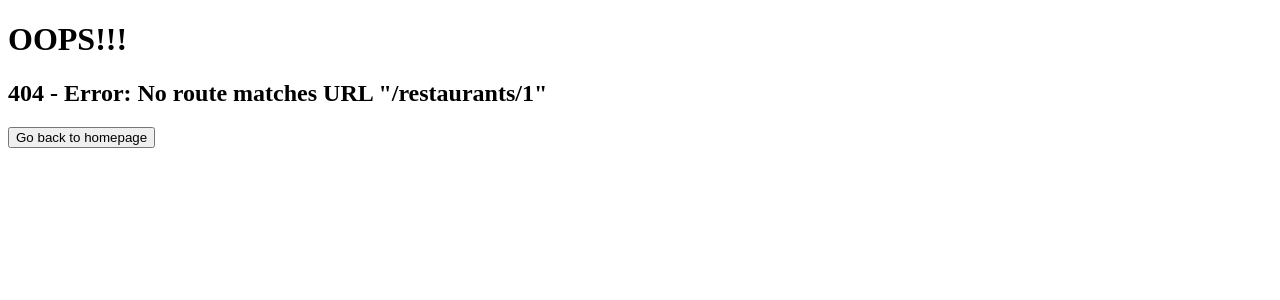
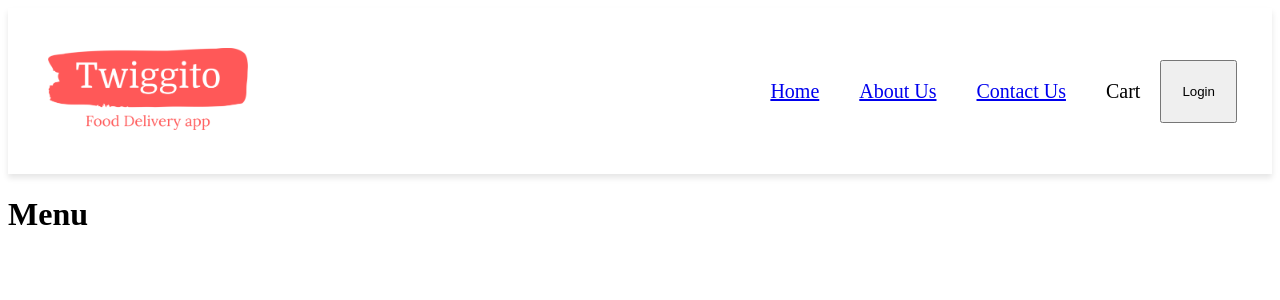
Before and after one commit to madhushreesk/namaste-react-2, a React (Vite) app: page /restaurants/1 in a window 1280 px wide. Before the commit this address had no page. Shown: the top 300 px of the page. Built offline with nearby package versions, Linux system fonts and the light colour scheme; no server answers.

Commit message:
fetched menu api from swiggy

```diff
--- a/index.css
+++ b/index.css
@@ -48,9 +48,6 @@
     cursor: pointer;
 }
 
-
-
-
 .search {
     padding: 10px;
 }
@@ -97,7 +94,7 @@
 
 .shimmer-card{
     margin: 8px;
-    padding: 5px;
+    padding: 8px;
     width: 200px;
     height: 350px;
     background-color: #f0f0f0;
--- a/src/App.js
+++ b/src/App.js
@@ -6,6 +6,7 @@ import { Outlet, RouterProvider, createBrowserRouter } from "react-router-dom";
 import About from "./components/About";
 import ContactUs from "./components/ContactUs";
 import Error404 from "./components/404Error";
+import RestaurantMenu from "./components/RestaurantMenu";
 
 // const swiggy_api = "https://www.swiggy.com/dapi/restaurants/list/v5?lat=12.9351929&lng=77.62448069999999&page_type=DESKTOP_WEB_LISTING"
 
@@ -35,6 +36,10 @@ const appRouter = createBrowserRouter([
         path: "/contact",
         element: <ContactUs />,
       },
+      {
+        path: "/restaurants/:resId",
+        element: <RestaurantMenu />,
+      },
     ],
     errorElement: <Error404 />,
   },
--- a/src/components/Body.js
+++ b/src/components/Body.js
@@ -31,6 +31,8 @@ const Body = () => {
 
     setOriginalListOfRestaurant(restaurants);
     setListOfRestaurant(restaurants);
+
+    console.log(restaurants);
   };
 
   return listOfRestaurant.length === 0 ? (
--- a/src/components/Header.js
+++ b/src/components/Header.js
@@ -1,5 +1,6 @@
 import { useState } from "react";
 import twiggitoLogo from "../assets/twiggitoLogo.png";
+import { Link } from "react-router-dom";
 
 const Header = () => {
   const [login, setLogin] = useState("Login");
@@ -11,9 +12,15 @@ const Header = () => {
 
       <div className="nav-items">
         <ul>
-          <li>Home</li>
-          <li>About Us</li>
-          <li>Contact Us</li>
+          <li>
+            <Link to="/"> Home</Link>
+          </li>
+          <li>
+            <Link to="/about">About Us</Link>
+          </li>
+          <li>
+            <Link to="/contact"> Contact Us</Link>
+          </li>
           <li>Cart</li>
           <button
             className="login-button"
--- /dev/null
+++ b/src/components/RestaurantMenu.js
@@ -0,0 +1,23 @@
+import React, { useEffect } from "react";
+
+const RestaurantMenu = () => {
+  useEffect(() => {
+    fetchMenu();
+  }, []);
+
+  const fetchMenu = async () => {
+    const data = await fetch(
+      "https://corsproxy.io/?https://www.swiggy.com/dapi/menu/pl?page-type=REGULAR_MENU&complete-menu=true&lat=12.9351929&lng=77.62448069999999&restaurantId=425&submitAction=ENTER"
+    );
+
+    const json = await data.json();
+    console.log(json);
+  };
+  return (
+    <div>
+      <h1>Menu</h1>
+    </div>
+  );
+};
+
+export default RestaurantMenu;
```
